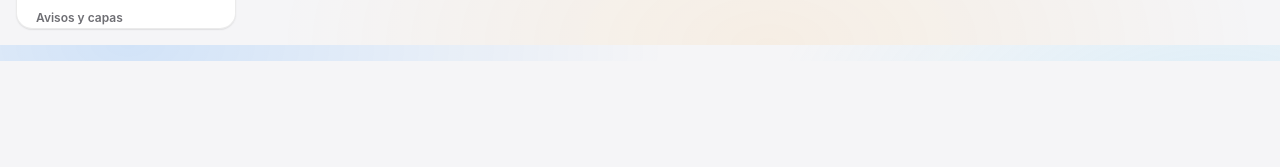
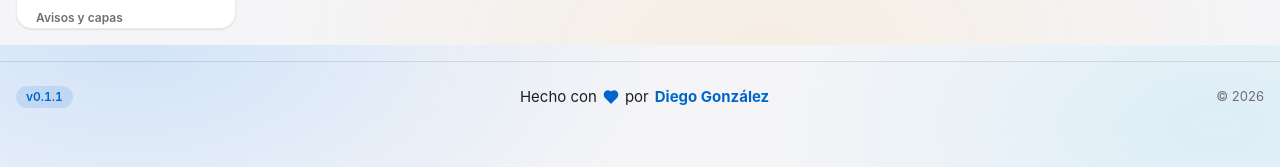
Before and after one commit to dgonmej/dgonmej-ui, a website built with Vite: page demo/playground.html in a window 1280 px wide. Shown: the part 755-922 px from the top of the page. Before the commit the page ends 816 px from the top, so only its background shows below. Built offline with nearby package versions, Linux system fonts and the light colour scheme.

Commit message:
Share one footer with version and back-to-top button across demo pages

```diff
--- /dev/null
+++ b/demo/pie.css
@@ -0,0 +1,90 @@
+/* Pie compartido (mismo diseño que whoami y links). --pie-max: ancho del contenido de la pagina */
+.pie {
+  display: flex;
+  flex-wrap: wrap;
+  align-items: center;
+  justify-content: space-between;
+  gap: var(--ui-space-2, 8px) var(--ui-space-6, 24px);
+  max-width: var(--pie-max, 1120px);
+  margin: 0 auto;
+  /* Margen inferior: el boton de volver arriba (44px) no tapa el texto al final de la pagina */
+  padding:
+    var(--ui-space-6, 24px)
+    calc(var(--ui-space-4, 16px) + env(safe-area-inset-right))
+    calc(44px + var(--ui-space-8, 32px) + env(safe-area-inset-bottom))
+    calc(var(--ui-space-4, 16px) + env(safe-area-inset-left));
+  border-top: 1px solid var(--ui-color-separator, rgb(60 60 67 / 0.14));
+  color: var(--ui-color-text-muted, #6e6e73);
+  font-size: var(--ui-font-size-footnote, 0.8125rem);
+}
+
+.pie p {
+  margin: 0;
+}
+
+.pie-hecho {
+  display: inline-flex;
+  flex-wrap: wrap;
+  align-items: center;
+  justify-content: center;
+  gap: 6px;
+  color: var(--ui-color-text, #1d1d1f);
+  font-size: var(--ui-font-size-subhead, 0.9375rem);
+}
+
+.pie-hecho strong {
+  color: var(--ui-color-primary-text, #0066cc);
+}
+
+/* Corazon relleno con el acento */
+.pie-corazon {
+  display: inline-flex;
+  color: var(--ui-color-primary-text, #0066cc);
+}
+
+.pie-corazon svg {
+  width: 16px;
+  height: 16px;
+  fill: currentColor;
+}
+
+.pie-version {
+  padding: 2px 10px;
+  border-radius: var(--ui-radius-control, 999px);
+  color: var(--ui-color-primary-text, #0066cc);
+  background: var(--ui-color-primary-tint, rgb(0 113 227 / 0.12));
+  font-size: var(--ui-font-size-caption, 0.75rem);
+  font-weight: 600;
+  font-variant-numeric: tabular-nums;
+}
+
+@media (max-width: 559px) {
+  .pie {
+    flex-direction: column;
+  }
+}
+
+.pie-arriba {
+  position: fixed;
+  z-index: 20;
+  right: calc(var(--ui-space-4, 16px) + env(safe-area-inset-right));
+  bottom: calc(var(--ui-space-4, 16px) + env(safe-area-inset-bottom));
+  opacity: 0;
+  transform: translateY(8px) scale(0.96);
+  pointer-events: none;
+  transition:
+    opacity var(--ui-duration-base, 260ms) var(--ui-ease-standard, cubic-bezier(0.32, 0.72, 0, 1)),
+    transform var(--ui-duration-base, 260ms) var(--ui-ease-standard, cubic-bezier(0.32, 0.72, 0, 1));
+}
+
+.pie-arriba.visible {
+  opacity: 1;
+  transform: none;
+  pointer-events: auto;
+}
+
+@media (prefers-reduced-motion: reduce) {
+  .pie-arriba {
+    transform: none;
+  }
+}
--- /dev/null
+++ b/demo/pie.js
@@ -0,0 +1,31 @@
+/*
+ * Pie compartido por la demo y el playground (mismo pie que whoami y links): version de la
+ * libreria, autoria y año, mas el boton de volver arriba al bajar por la pagina.
+ * Se rellena en <footer id="pie" class="pie"></footer>.
+ */
+import { version } from '../package.json';
+import './pie.css';
+
+// Iconos de Lucide (ISC), los mismos que usa whoami
+const svg = (d) => `<svg viewBox="0 0 24 24" width="20" height="20" fill="none" stroke="currentColor" stroke-width="2" stroke-linecap="round" stroke-linejoin="round" aria-hidden="true">${d}</svg>`;
+const CORAZON = '<path d="M19 14c1.49-1.46 3-3.21 3-5.5A5.5 5.5 0 0 0 16.5 3c-1.76 0-3 .5-4.5 2-1.5-1.5-2.74-2-4.5-2A5.5 5.5 0 0 0 2 8.5c0 2.3 1.5 4.05 3 5.5l7 7Z"/>';
+const FLECHA = '<path d="m5 12 7-7 7 7"/><path d="M12 19V5"/>';
+
+const pie = document.getElementById('pie');
+if (pie) {
+  pie.innerHTML = `
+    <span class="pie-version">v${version}</span>
+    <p class="pie-hecho">Hecho con <span class="pie-corazon" role="img" aria-label="amor">${svg(CORAZON)}</span> por <strong>Diego González</strong></p>
+    <p class="pie-copy">© ${new Date().getFullYear()}</p>`;
+
+  const arriba = document.createElement('div');
+  arriba.className = 'pie-arriba';
+  arriba.innerHTML = `<dgonmej-ui-button variant="glass" icon label="Volver arriba">${svg(FLECHA)}</dgonmej-ui-button>`;
+  document.body.append(arriba);
+
+  const reducido = matchMedia('(prefers-reduced-motion: reduce)');
+  arriba.firstElementChild.addEventListener('click', () => window.scrollTo({ top: 0, behavior: reducido.matches ? 'auto' : 'smooth' }));
+  const actualizar = () => arriba.classList.toggle('visible', window.scrollY > window.innerHeight * 0.6);
+  window.addEventListener('scroll', actualizar, { passive: true });
+  actualizar();
+}
--- a/demo/playground.html
+++ b/demo/playground.html
@@ -451,9 +451,12 @@
       </aside>
     </div>
 
+    <footer id="pie" class="pie" style="--pie-max: 1440px"></footer>
+
     <dgonmej-ui-toast id="toast" placement="bottom"></dgonmej-ui-toast>
 
     <script type="module" src="../src/index.js"></script>
     <script type="module" src="./playground.js"></script>
+    <script type="module" src="./pie.js"></script>
   </body>
 </html>
```
Also changed, not shown: demo/index.html (+4 -12 lines).
